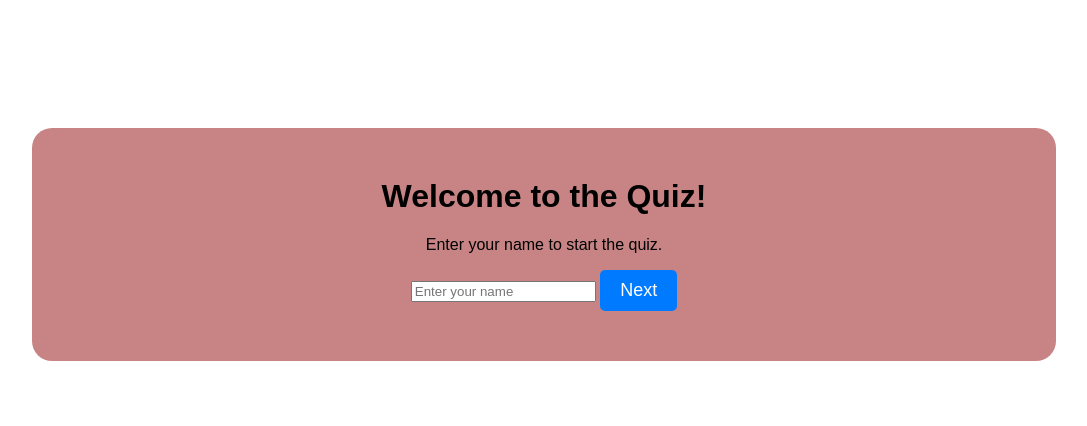
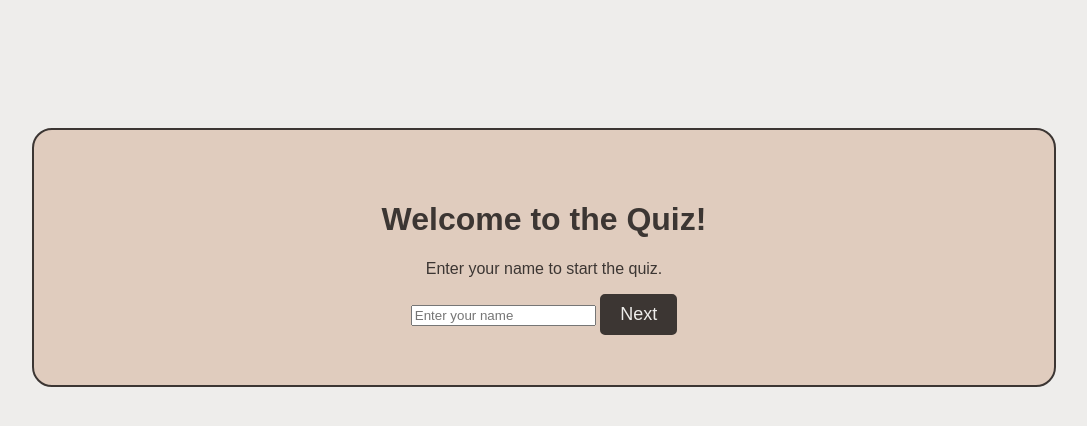
Before and after one commit to harrisonMondragon/web-dev-exploration, a PHP site: page / in a window 1280 px wide. Shown: the top 426 px of the page, without its empty margins (96-1183 px from the left). Run offline with PHP 8.4, Linux system fonts and the light colour scheme.

Commit message:
[A2] Fix up styling
Made coherent styling and simplified css class/id structure

```diff
--- a/assignment2/index.html
+++ b/assignment2/index.html
@@ -8,6 +8,7 @@
     </head>
     <body>
         <div id="quiz-container">
+
             <div id="username-container">
                 <h1>Welcome to the Quiz!</h1>
                 <p>Enter your name to start the quiz.</p>
@@ -16,13 +17,14 @@
                     id="username-input"
                     placeholder="Enter your name"
                 />
-                <button id="start-btn" onclick="setupQuiz()">Next</button>
+                <button class="flow-button" onclick="setupQuiz()">Next</button>
             </div>
+
             <div id="start-container" style="display: none">
                 <h1>Welcome to the Quiz!</h1>
                 <p>Click the button below to start the quiz.</p>
-                <button id="start-btn" onclick="runQuiz()">Start Quiz</button>
-                <button id="start-btn" onclick="user.showQuizHistory()">
+                <button class="flow-button" onclick="runQuiz()">Start Quiz</button>
+                <button class="flow-button" onclick="user.showQuizHistory()">
                     Show Quiz History
                 </button>
                 <div id="quiz-history-container">
@@ -30,6 +32,7 @@
                     <ul id="quiz-history-item"></ul>
                 </div>
             </div>
+
             <div id="question-container" style="display: none">
                 <div class="progress-bar">
                     <div class="progress"></div>
@@ -44,19 +47,21 @@
                         <p id="current-score"></p>
                         <p>/10</p>
                     </div>
-                    <button id="next-btn" onclick="quiz.nextQuestion()">
+                    <button class="flow-button" onclick="quiz.nextQuestion()">
                         Next
                     </button>
                 </div>
             </div>
+
             <div id="results-container" style="display: none">
                 <h2>Results</h2>
                 <p>Your Score:</p>
                 <p id="score"></p>
-                <button id="finish-btn" onclick="quiz.returnToStart()">
+                <button class="flow-button" onclick="quiz.returnToStart()">
                     Return to Start
                 </button>
             </div>
+
         </div>
         <script src="quiz.js"></script>
     </body>
--- a/assignment2/quiz.js
+++ b/assignment2/quiz.js
@@ -96,7 +96,7 @@ class Quiz {
         currentQuestion.options.forEach((option) => {
             const button = document.createElement("button");
             button.innerText = option;
-            button.classList.add("option-btn");
+            button.classList.add("option-button");
             button.addEventListener("click", (event) =>
                 this.checkAnswer(event)
             );
@@ -125,7 +125,7 @@ class Quiz {
     }
 
     disableOptions(selectedOption) {
-        const answerButtons = document.querySelectorAll(".option-btn");
+        const answerButtons = document.querySelectorAll(".option-button");
         answerButtons.forEach((button) => {
             if (button.innerText === selectedOption) {
                 button.classList.add("selected-option");
@@ -139,8 +139,8 @@ class Quiz {
             this.quizQuestions[this.currentQuestionIndex].correctOption;
         correctAnswerContainer.style.display = "block";
         correctAnswerContainer.style.backgroundColor = wasCorrect
-            ? "green"
-            : "red";
+            ? "#B8FBA6"
+            : "#FF8488";
         document.getElementById("correct-answer").innerText = correctAnswer;
         document.getElementById("current-score").innerText = this.score;
     }
@@ -171,7 +171,7 @@ async function runQuiz() {
 async function fetchQuestions() {
     try {
         const response = await fetch(
-            "https://opentdb.com/api.php?amount=10&category=22&difficulty=medium&type=multiple"
+            "https://opentdb.com/api.php?amount=3&category=22&difficulty=medium&type=multiple"
         );
         const data = await response.json();
         const questionArray = data.results.map((questionData) => {
--- a/assignment2/styles.css
+++ b/assignment2/styles.css
@@ -1,20 +1,20 @@
-/* General styles */
+/*
+Color scheme from: https://colorhunt.co/palette/eeedebe0ccbe7472643c3633
+ - White: EEEDEB
+ - Pink: E0CCBE
+ - Light Grey: 747264
+ - Dark Grey: 3C3633
+*/
+
 body {
     font-family: Arial, sans-serif;
     margin: 0;
     padding: 0;
+    background-color: #EEEDEB;
+    color: #3C3633;
 }
 
-.container {
-    max-width: 800px;
-    margin: 0 auto;
-    padding: 20px;
-}
-
-h1,
-h2 {
-    margin-top: 0;
-}
+/* ----- Entire display ----- */
 
 #quiz-container {
     text-align: center;
@@ -23,38 +23,39 @@ h2 {
     margin-top: 10%;
     margin-left: 10%;
     margin-right: 10%;
-    background-color: #c88484;
+    background-color: #E0CCBE;
+    border: 2px solid #3C3633;
 }
+
+/* ----- Containers -----HAVE NOT TOUCHED THIS YET */
 
 #quiz-history-item {
     list-style-type: none;
 }
 
-/* Start container styles */
 #start-container {
     text-align: center;
 }
 
-#start-btn {
-    display: inline-block;
-    padding: 10px 20px;
-    font-size: 18px;
-    background-color: #007bff;
-    color: #fff;
-    border: none;
-    border-radius: 5px;
-    cursor: pointer;
-    transition: background-color 0.3s ease;
-}
-
-#start-btn:hover {
-    background-color: #0056b3;
-}
-
-/* Question container styles */
 #question-container {
     display: flex;
 }
+
+#correct-answer-container {
+    padding-top: 10px;
+    padding-bottom: 10px;
+    border-radius: 10px;
+    border: 2px solid #3C3633;
+    color: #3C3633;
+}
+
+#current-score-container {
+    display: flex; /* Use flexbox layout */
+    align-items: center; /* Align items vertically */
+    justify-content: center;
+}
+
+/* ----- Random -----HAVE NOT TOUCHED THIS YET */
 
 #question {
     margin-top: 20px;
@@ -66,82 +67,67 @@ h2 {
     padding: 0;
 }
 
-.option-btn {
+/* ----- Buttons ----- */
+
+.flow-button {
+    display: inline-block;
+    padding: 8px 18px;
+    font-size: 18px;
+    background-color: #3C3633;
+    color: #EEEDEB;
+    border: 2px solid #3C3633;
+    border-radius: 5px;
+    cursor: pointer;
+    transition: background-color 0.3s ease;
+}
+
+.flow-button:hover {
+    background-color: #747264;
+}
+
+.option-button {
     display: block;
     width: 100%;
     padding: 10px;
     margin-bottom: 5px;
     font-size: 16px;
     text-align: center;
-    background-color: #f0f0f0;
-    border: 1px solid #ccc;
+    background-color: #3C3633;
+    border: 2px solid #3C3633;
+    color: #EEEDEB;
     border-radius: 5px;
     cursor: pointer;
     transition: background-color 0.3s ease;
 }
 
-.option-btn:hover {
-    background-color: #0056b3;
+.option-button:hover {
+    background-color: #747264;
+    color: #EEEDEB;
 }
 
-.option-btn:focus {
-    background-color: #003366;
-    color: #fff;
-}
-
-.option-btn:disabled {
+.option-button:disabled {
     cursor: not-allowed;
-    color: black;
     pointer-events: none;
 }
 
+/* After buttons are disabled make selected option obvious */
 .selected-option {
-    background-color: #003366;
-    color: white; /* Text color */
+    background-color: #747264;
+    color: #EEEDEB;
 }
 
-#correct-answer-container {
-    padding-top: 10px;
-    padding-bottom: 10px;
-    background-color: aqua;
-    border-radius: 10px;
-}
+/* ----- Progress bar ----- */
 
-#current-score-container {
-    display: flex; /* Use flexbox layout */
-    align-items: center; /* Align items vertically */
-    justify-content: center;
-}
-
-/* Next button styles */
-#next-btn {
-    display: inline-block;
-    padding: 10px 20px;
-    font-size: 18px;
-    background-color: #007bff;
-    color: #fff;
-    border: none;
-    border-radius: 5px;
-    cursor: pointer;
-    transition: background-color 0.3s ease;
-}
-
-#next-btn:hover {
-    background-color: #0056b3;
-}
-
-/* CSS for the progress bar */
 .progress-bar {
     width: 100%;
-    background-color: #f0f0f0;
-    border: 1px solid #ccc;
+    background-color: #EEEDEB;
+    border: 2px solid #3C3633;
     border-radius: 5px;
     margin-bottom: 10px;
 }
 
 .progress {
     width: 0%;
-    height: 20px;
-    background-color: #0056b3;
-    border-radius: 5px;
+    height: 30px;
+    background-color: #3C3633;
 }
```
